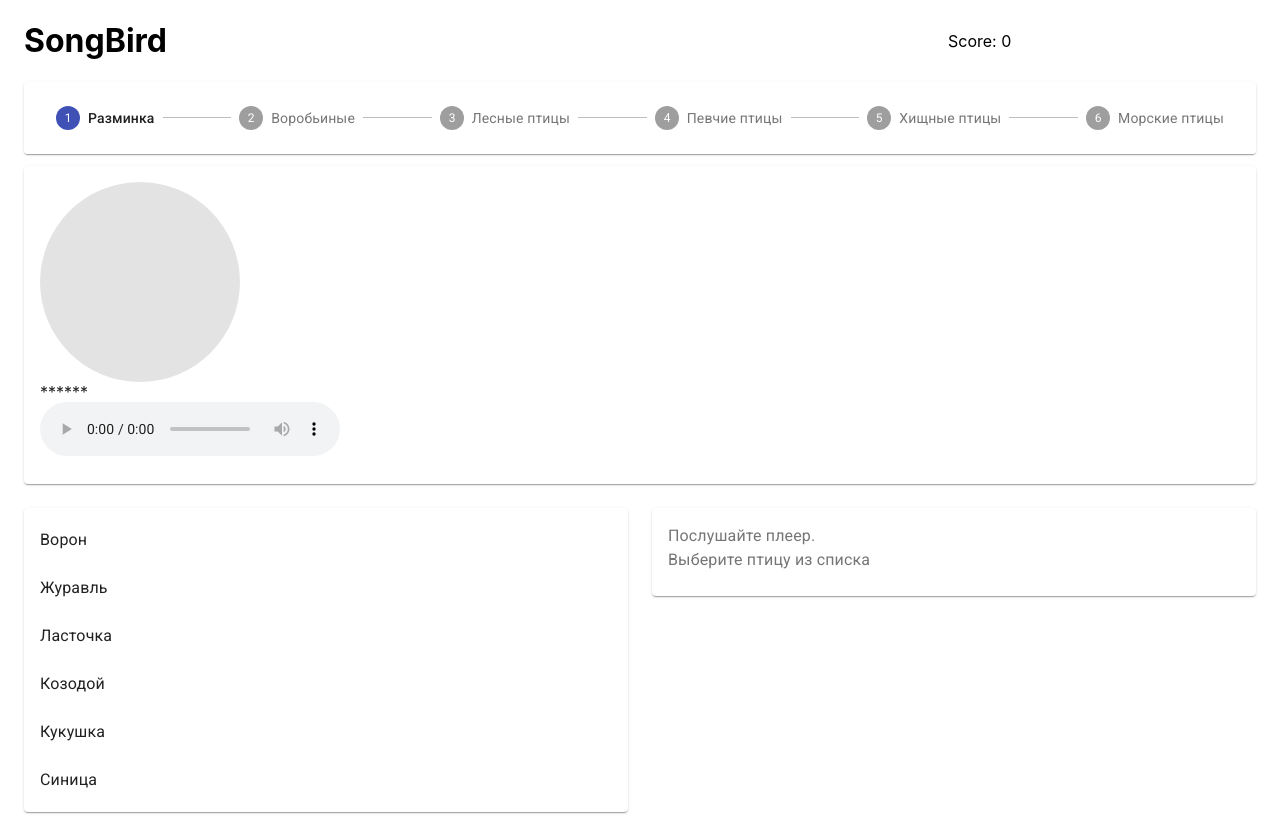
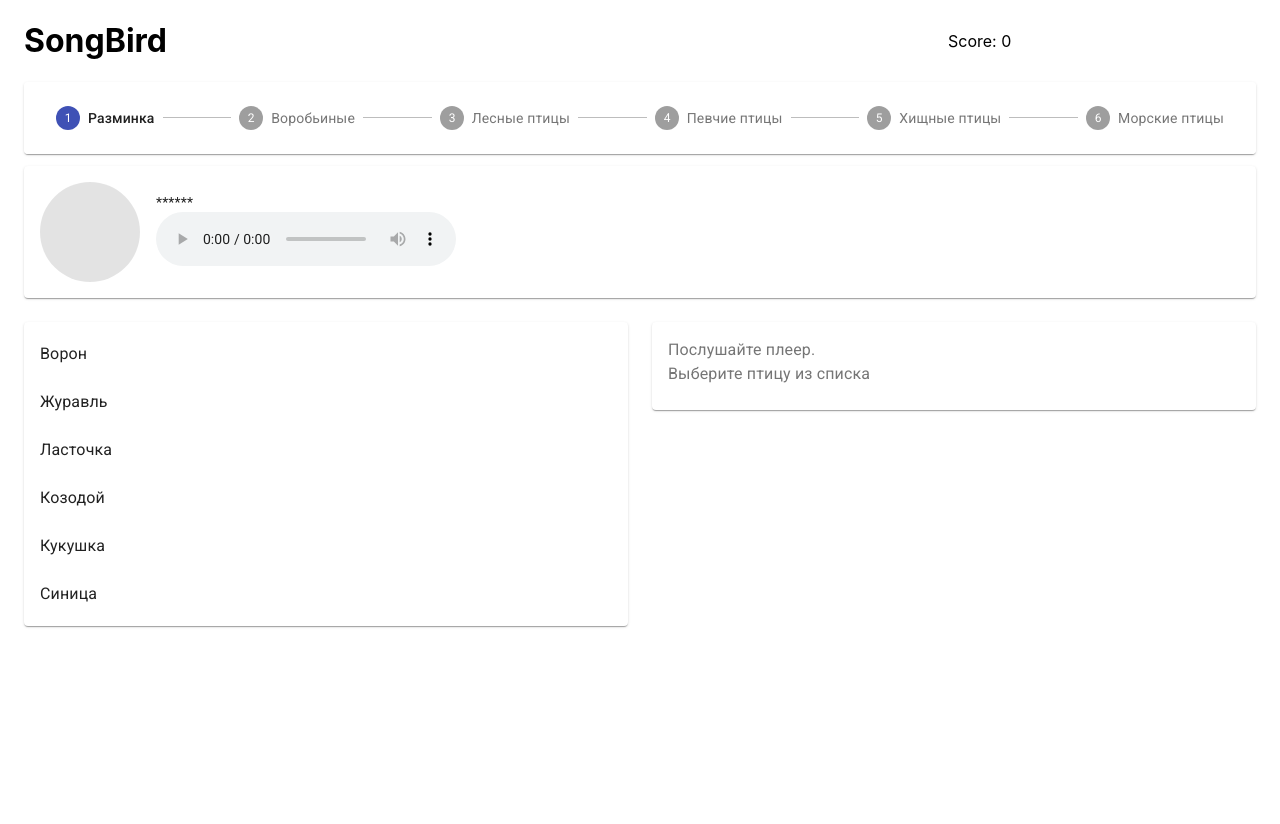
Before and after one commit to fainz777/songbird, a React (Create React App) app: page / in a window 1280 px wide. After the commit the page ends 800 px from the top, so only its background shows below. Built offline with nearby package versions, Linux system fonts and the light colour scheme.

Commit message:
feat: question layout improvements

```diff
--- a/src/components/Question.js
+++ b/src/components/Question.js
@@ -2,26 +2,27 @@ import React from 'react';
 import Card from '@material-ui/core/Card';
 import CardContent from '@material-ui/core/CardContent';
 import Skeleton from '@material-ui/lab/Skeleton';
-
-
+import Avatar from '@material-ui/core/Avatar';
+import CardHeader from '@material-ui/core/CardHeader';
 
 export class Question extends React.Component {
 	render() {
 		return (
 			<Card>
-				<CardContent>
-					{this.props.isNextStepAvailable ? (
-						<img alt={this.props.name} src={this.props.image} />
-					) : (
-						<Skeleton variant="circle" width={200} height={200} />
-					)}
-					<div>
-						{this.props.isNextStepAvailable ? this.props.name : '******'}
-					</div>
-					<div>
+				<CardHeader
+					avatar={
+						this.props.isNextStepAvailable ? (
+							<img alt={this.props.name} src={this.props.image} height={100} />
+						) : (
+							<Skeleton variant="circle" width={100} height={100} />
+						)
+					}
+
+					title={this.props.isNextStepAvailable ? this.props.name : '******'}
+					subheader={
 						<audio src={this.props.song} controls />
-					</div>
-				</CardContent>
+					}
+				/>
 			</Card>
 		);
 	}
```
